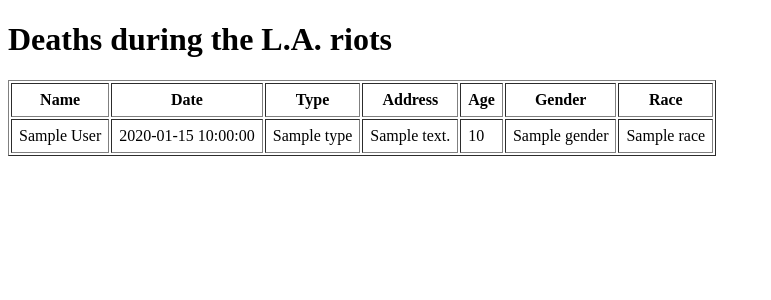
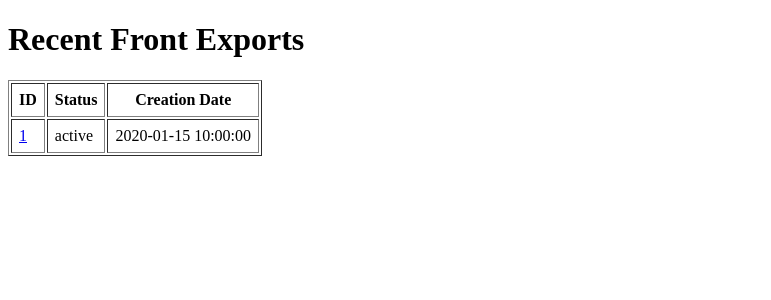
Before and after one commit to dtemple/first-news-app, a Flask app: template templates/index.html in a window 1280 px wide. Shown: the top 300 px of the page, without its empty margins (0-771 px from the left). Run offline with Flask 2, Linux system fonts and the light colour scheme; the template is opened without the code that fills it: most values are stand-ins (such as "Sample title", 1, 10 or a date in 2020).

Commit message:
changed the app to process front data

```diff
--- a/app.py
+++ b/app.py
@@ -1,30 +1,117 @@
 import csv
+import os
+import requests
+import pandas as pd
+import numpy as np
+import json
+import urllib.request
+import codecs
+import io
 
 from flask import Flask
 from flask import render_template
 from flask import abort
 app = Flask(__name__)
 
-def get_csv():
-    csv_path='./static/la-riots-deaths.csv'
-    csv_file = open(csv_path, 'r')
-    csv_obj = csv.DictReader(csv_file)
-    csv_list = list(csv_obj)
-    return csv_list
+def get_csv(x):
+    url = x
+    s = requests.get(url).content
+
+
+# TODO it's trying to read a file
+    cols = ['message_id', 'conversation_id', 'segment', 'direction', 'status', 'inbox', 'msg_date', 'reaction_time',
+            'resolution_time', 'resp_time', 'assignee',
+            'author', 'contact_name', 'contact_handle', 'to', 'cc', 'bcc', 'extract', 'tags']
+    # Upload the file
+    df = pd.read_csv(io.StringIO(s.decode('utf-8')), names=cols)
+    # REMOVE JUNK INBOXES
+    data = df.loc[~df['inbox'].isin(
+        ['SD App', 'Vendors', 'Arrivals', '02 - Reservations', 'Support (Front desks)', '01 - Payments', 'Arrivals-dev',
+         'SMS: Demo Hotel'])]
+
+    # Create a table with count of unique users + count of unique messages
+    master = data.pivot_table(values=['contact_handle', 'message_id'], index=['inbox'],
+                              aggfunc=lambda x: len(x.unique()))
+    master.columns = ['total_guests', 'total_messages']
+
+    # Get the inbound messages and then find them by inbox
+    inbound_messages = data.loc[data['direction'] == 'Inbound']
+    inbound_messages = inbound_messages.pivot_table(values=['message_id'], index=['inbox'],
+                                                    aggfunc=lambda x: len(x.unique()))
+    inbound_messages.columns = ['inbound_messages']
+
+    # Merge
+    master = pd.merge(master, inbound_messages, left_index=True, right_index=True)
+
+    # Pivot to get the count of messages per guest
+    # Remove guests with 3 or less
+    # Pivot again to get the count, then change the column name
+    # NOTE: CHANGED FROM CONVERSATION ID TO CONTACT HANDLE HERE
+    guestsByMessageCount = data.pivot_table(values=['message_id'], index=['inbox', 'contact_handle'],
+                                            aggfunc=lambda x: len(x.unique()))
+    active_only = guestsByMessageCount.loc[guestsByMessageCount['message_id'] > 3]
+    active_only.reset_index(inplace=True)  # resets the index to make all data into columns
+    active_count = active_only.pivot_table(values=['contact_handle'], index=['inbox'],
+                                           aggfunc=lambda x: len(x.unique()))
+    active_count.columns = ['active_guests']
+
+    # Merge
+    master = pd.merge(master, active_count, left_index=True, right_index=True)
+
+    # Most active guest, remove dupes
+    guestnames = data.pivot_table(values=['message_id'], index=['inbox', 'contact_name'],
+                                  aggfunc=lambda x: len(x.unique()))
+    guestnames.sort_values('message_id', ascending=False, inplace=True)
+    guestnames.reset_index(inplace=True)
+    guest = guestnames.groupby('inbox').first()
+    guest.columns = ['most_active_guest', 'longest_thread']
+    # guest.drop('index', axis=1, inplace=True)
+
+    # Merge
+    master = pd.merge(master, guest, left_index=True, right_index=True)
+    master.sort_values('total_guests', ascending=False, inplace=True)
+
+    #csv_file = open(csv_path, 'r')
+    #csv_obj = csv.DictReader(csv_file)
+    #csv_list = df
+    return master
+
+def get_exports():
+    payload = {'Authorization': 'Bearer eyJ0eXAiOiJKV1QiLCJhbGciOiJIUzI1NiJ9.eyJzY29wZXMiOlsiKiJdLCJpc3MiOiJmcm9udCIsInN1YiI6InNjb3V0In0.t6HbvRE_UCHJeBYLcVvXwasd5rH9EELCfDevw9fsvpw',
+               'Accept': 'application/json'}
+    response = requests.get('https://api2.frontapp.com/exports?page=1', headers=payload)
+    jsonData = response.text
+    return jsonData
+
+# Front get exports list
+def get_results(jsonData):
+    x = json.loads(jsonData)
+    resultsJson=x['_results']
+    return resultsJson
+
+#def get_query(jsonData):
+#    x = json.loads(jsonData)
+#    queryJson=x['_results']['query']
+#    return queryJson
 
 @app.route("/")
 def index():
     template = 'index.html'
-    object_list = get_csv()
-    return render_template(template, object_list=object_list)
+    fullJson = get_exports()
+    results_objects = get_results(fullJson)
+    #query_objects = get_query(fullJson)
+    return render_template(template, results_objects=results_objects)
+
 
 @app.route('/<row_id>/')
 def detail(row_id):
     template = 'detail.html'
-    object_list = get_csv()
-    for row in object_list:
+    fullJson = get_exports()
+    results_objects = get_results(fullJson)
+    for row in results_objects:
         if row['id'] == row_id:
-            return render_template(template, object=row)
+            object_list=get_csv(row['url'])
+            return render_template(template, tables=[object_list.to_html(classes='bluestyle')], titles=['Data'])
     abort(404)
 
 if __name__ == '__main__':
--- a/templates/index.html
+++ b/templates/index.html
@@ -2,26 +2,18 @@
 <html lang="en">
     <head></head>
     <body>
-        <h1>Deaths during the L.A. riots</h1>
+        <h1>Recent Front Exports</h1>
         <table border=1 cellpadding=7>
             <tr>
-                <th>Name</th>
-                <th>Date</th>
-                <th>Type</th>
-                <th>Address</th>
-                <th>Age</th>
-                <th>Gender</th>
-                <th>Race</th>
+                <th>ID</th>
+                <th>Status</th>
+                <th>Creation Date</th>
             </tr>
-            {% for obj in object_list %}
+            {% for obj in results_objects %}
             <tr>
-                <td>{{ obj.full_name }}</td>
-                <td>{{ obj.date }}</td>
-                <td>{{ obj.type }}</td>
-                <td>{{ obj.address }}</td>
-                <td>{{ obj.age }}</td>
-                <td>{{ obj.gender }}</td>
-                <td>{{ obj.race }}</td>
+                <td><a href="{{ obj.id }}/">{{ obj.id }}</a></td>
+                <td>{{ obj.status }}</td>
+                <td>{{ obj.created_at }}</td>
             </tr>
             {% endfor %}
         </table>
```
Also changed, not shown: templates/detail.html (+6 -1 lines).
